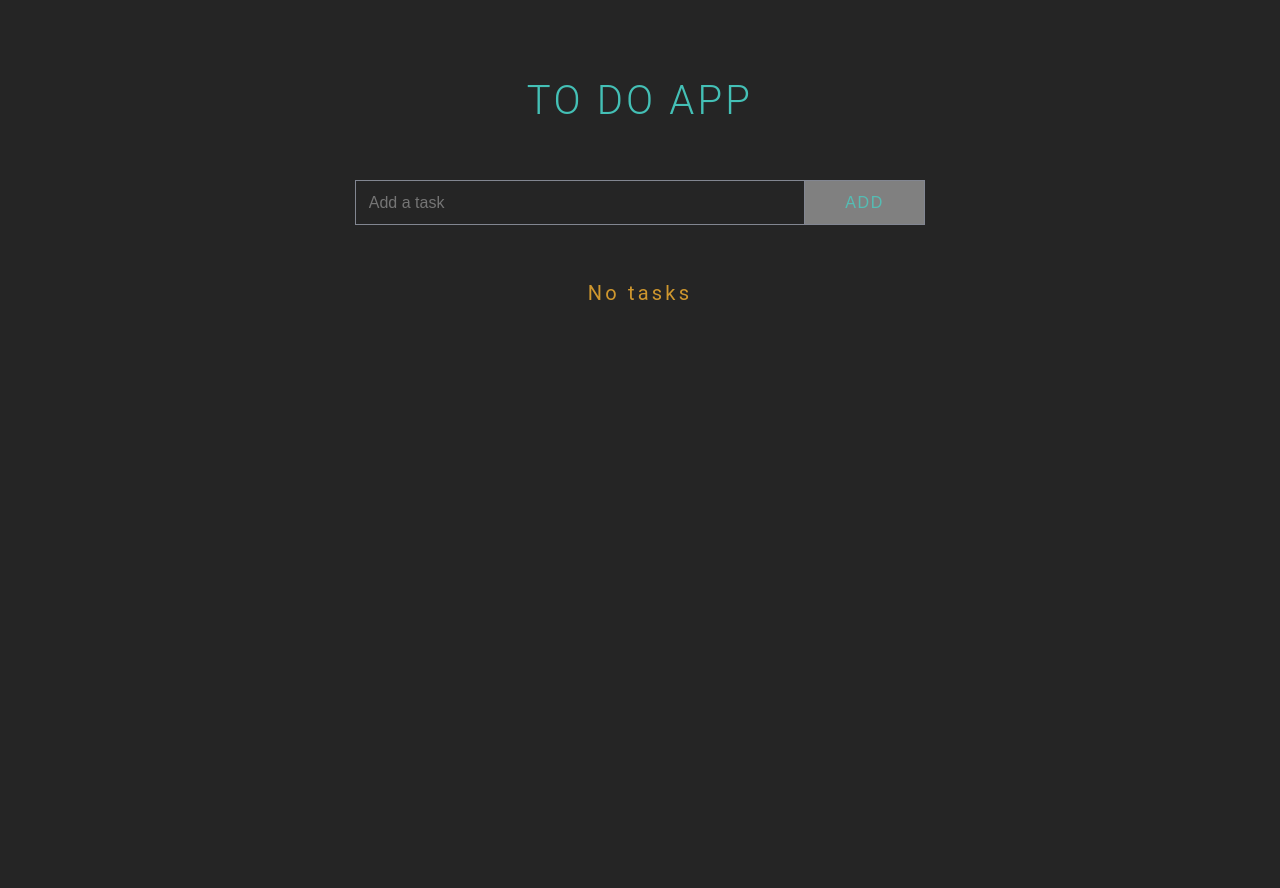
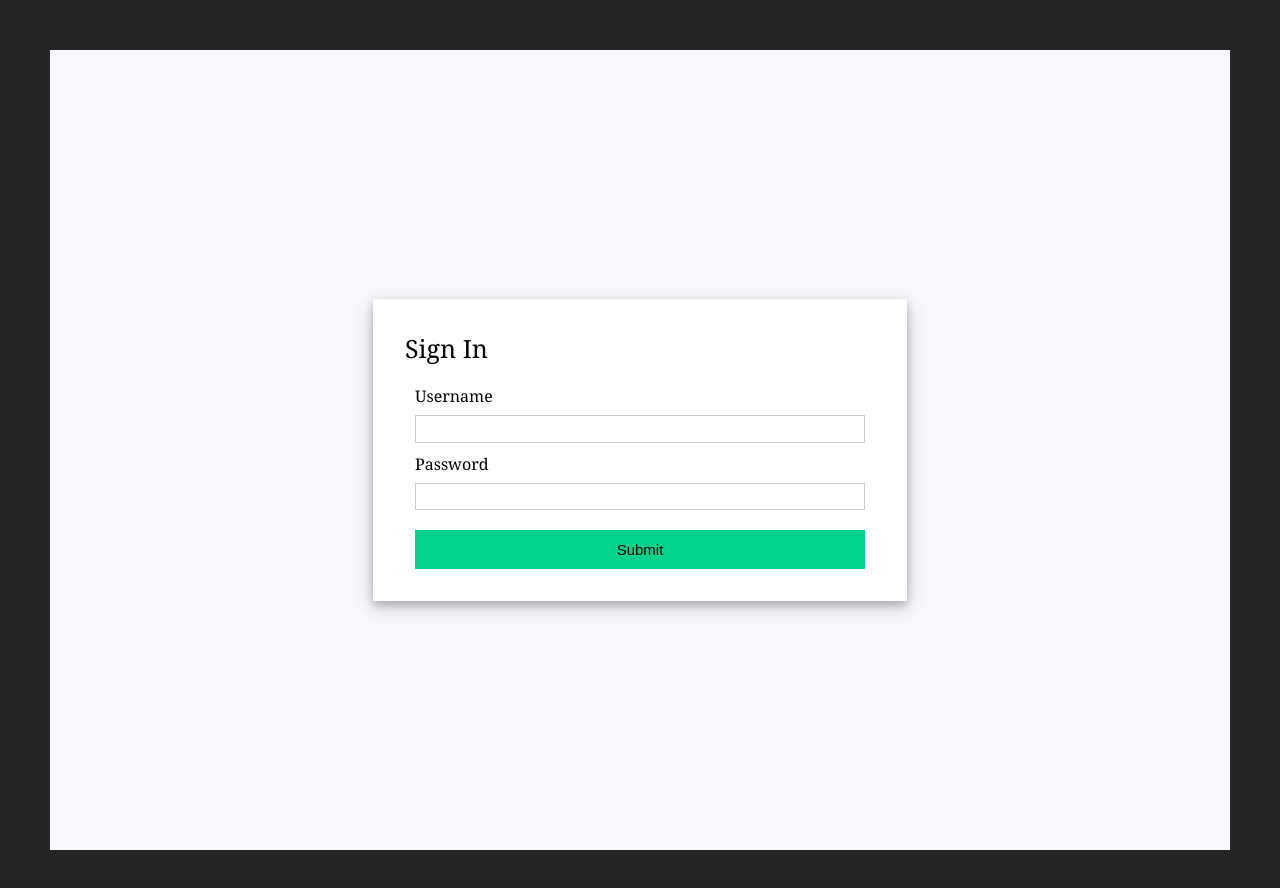
Before and after one commit to Akanksha-Yadav/todoapp-fe, a React (Create React App) app in the folder front_end/todolist/: page / in a window 1280 px wide. Shown: the top 888 px of the page. Before the commit the page ends 800 px from the top, so only its background shows below. Built offline with nearby package versions, Linux system fonts and the light colour scheme.

Commit message:
login and todolist on same page

```diff
--- a/front_end/todolist/src/index.js
+++ b/front_end/todolist/src/index.js
@@ -3,11 +3,12 @@ import ReactDOM from 'react-dom/client';
 import './index.css';
 import App from './App';
 import reportWebVitals from './reportWebVitals';
+import Login from './login';
 
 const root = ReactDOM.createRoot(document.getElementById('root'));
 root.render(
   <React.StrictMode>
-    <App />
+    <Login />
   </React.StrictMode>
 );
 
--- /dev/null
+++ b/front_end/todolist/src/login.css
@@ -0,0 +1,66 @@
+.app {
+    font-family: sans-serif;
+    display: flex;
+    align-items: center;
+    justify-content: center;
+    flex-direction: column;
+    gap: 20px;
+    height: 100vh;
+    font-family: Cambria, Cochin, Georgia, Times, "Times New Roman", serif;
+    background-color: #f8f9fd;
+  }
+
+  input[type="text"],
+  input[type="password"] {
+    height: 25px;
+    border: 1px solid rgba(0, 0, 0, 0.2);
+  }
+
+  input[type="submit"] {
+    margin-top: 10px;
+    cursor: pointer;
+    font-size: 15px;
+    background: #01d28e;
+    border: 1px solid #01d28e;
+    /* color: black; */
+    padding: 10px 20px;
+  }
+
+  input[type="submit"]:hover {
+    background: #6cf0c2;
+  }
+
+  .button-container {
+    display: flex;
+    justify-content: center;
+  }
+
+  .login-form {
+    background-color: white;
+    padding: 2rem;
+    color: black;
+    box-shadow: 0 4px 8px 0 rgba(0, 0, 0, 0.2), 0 6px 20px 0 rgba(0, 0, 0, 0.19);
+  }
+
+  .list-container {
+    display: flex;
+  }
+
+  .error {
+    color: red;
+    font-size: 12px;
+  }
+
+  .title {
+    font-size: 25px;
+    /* color: black; */
+    margin-bottom: 20px;
+  }
+
+  .input-container {
+    display: flex;
+    flex-direction: column;
+    gap: 8px;
+    /* color: black; */
+    margin: 10px;
+  }
--- /dev/null
+++ b/front_end/todolist/src/login.js
@@ -0,0 +1,98 @@
+import React, { useState } from "react";
+import ReactDOM from "react-dom";
+
+import "./login.css";
+import App from "./App";
+
+function Login() {
+  // React States
+  const [errorUname, setErrorUname] = useState("");
+  const [errorPass, setErrorPass] = useState("");
+  const [isSubmitted, setIsSubmitted] = useState(false);
+  const [name, setname]=useState("")
+  const [pass, setpass]=useState("")
+  // User Login info
+  const database = [
+    {
+      username: "user1",
+      password: "pass1"
+    },
+    {
+      username: "user2",
+      password: "pass2"
+    }
+  ];
+
+  const handleSubmit = (event) => {
+    //Prevent page reload
+    setErrorPass("");
+    setErrorUname("");
+    event.preventDefault();
+     if(name===database[0].username)
+     {
+        if(pass===database[0].password)
+        {
+          setIsSubmitted(true);
+        }
+        else
+        {
+             setErrorPass("invalid password")
+        }
+     }
+     else if(name===database[1].username)
+     {
+        if(pass===database[1].password)
+        {
+          setIsSubmitted(true);
+        }
+        else
+        {
+             setErrorPass("invalid password")
+        }
+     }
+     else
+     {
+            setErrorUname("invalid username")
+     }
+  };
+
+  const renderForm = (
+    <div className="form">
+      <form onSubmit={handleSubmit}>
+        <div className="input-container">
+          <label>Username </label>
+          <input type="text" name="uname" value={name}
+          onChange={(e) => {
+            setname(e.target.value);}} required />
+            {errorUname}
+        </div>
+        <div className="input-container">
+          <label>Password </label>
+          <input type="password" name="pass" value={pass}
+          onChange={(e) => {
+          setpass(e.target.value);}}
+          required />
+          {errorPass}
+        </div>
+        <div className="button-container">
+          <input type="submit" />
+        </div>
+      </form>
+    </div>
+  );
+
+  if (isSubmitted) {
+    return <App></App>
+  } else {
+    return (
+        <div className="app">
+          <div className="login-form">
+            <div className="title">Sign In</div>
+            {renderForm}
+          </div>
+        </div>
+    );
+  }
+}
+
+export default Login;
```
Also changed, not shown: front_end/todolist/src/setupTests.js (deleted, +0 -5 lines), 1 other file (tests, documents, lock files or other folders).
